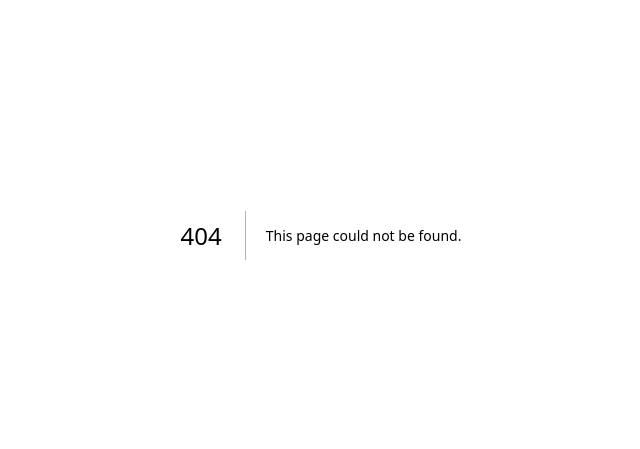
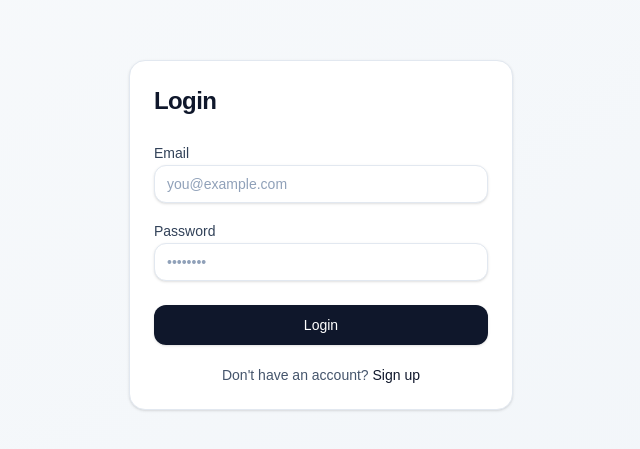
Before and after one commit to krishika08/splitsync-app, a Next.js app: page /login in a window 1280 px wide. Before the commit this address had no page. Shown: the part 165-614 px from the top of the page, without its empty margins (319-959 px from the left). Built offline with nearby package versions, Linux system fonts and the light colour scheme.

Commit message:
Added login UI

```diff
--- /dev/null
+++ b/app/login/page.js
@@ -0,0 +1,64 @@
+export default function LoginPage() {
+  return (
+    <div className="min-h-screen w-full bg-gradient-to-br from-slate-50 to-slate-100 px-4 flex items-center justify-center">
+      <div className="w-full max-w-sm rounded-2xl border border-slate-200 bg-white p-6 shadow-sm">
+        <h1 className="text-2xl font-semibold tracking-tight text-slate-900">
+          Login
+        </h1>
+
+        <form className="mt-6 space-y-4">
+          <div className="space-y-1.5">
+            <label
+              htmlFor="email"
+              className="text-sm font-medium text-slate-700"
+            >
+              Email
+            </label>
+            <input
+              id="email"
+              name="email"
+              type="email"
+              autoComplete="email"
+              placeholder="you@example.com"
+              className="w-full rounded-xl border border-slate-200 bg-white px-3 py-2 text-sm text-slate-900 placeholder:text-slate-400 shadow-sm outline-none transition focus:border-slate-900 focus:ring-2 focus:ring-slate-900/10"
+            />
+          </div>
+
+          <div className="space-y-1.5">
+            <label
+              htmlFor="password"
+              className="text-sm font-medium text-slate-700"
+            >
+              Password
+            </label>
+            <input
+              id="password"
+              name="password"
+              type="password"
+              autoComplete="current-password"
+              placeholder="••••••••"
+              className="w-full rounded-xl border border-slate-200 bg-white px-3 py-2 text-sm text-slate-900 placeholder:text-slate-400 shadow-sm outline-none transition focus:border-slate-900 focus:ring-2 focus:ring-slate-900/10"
+            />
+          </div>
+
+          <button
+            type="button"
+            className="mt-2 inline-flex w-full items-center justify-center rounded-xl bg-slate-900 px-4 py-2.5 text-sm font-medium text-white shadow-sm transition hover:bg-slate-800 focus:outline-none focus:ring-2 focus:ring-slate-900/20 focus:ring-offset-2"
+          >
+            Login
+          </button>
+        </form>
+
+        <p className="mt-5 text-center text-sm text-slate-600">
+          Don&apos;t have an account?{" "}
+          <a
+            href="/signup"
+            className="font-medium text-slate-900 underline-offset-4 hover:underline"
+          >
+            Sign up
+          </a>
+        </p>
+      </div>
+    </div>
+  );
+}
--- a/app/page.js
+++ b/app/page.js
@@ -1,7 +1,5 @@
+import { redirect } from "next/navigation";
+
 export default function Home() {
-  return (
-    <div className="text-3xl font-bold text-blue-500">
-      Splitwise Clone 🚀
-    </div>
-  );
+  redirect("/login");
 }
```
